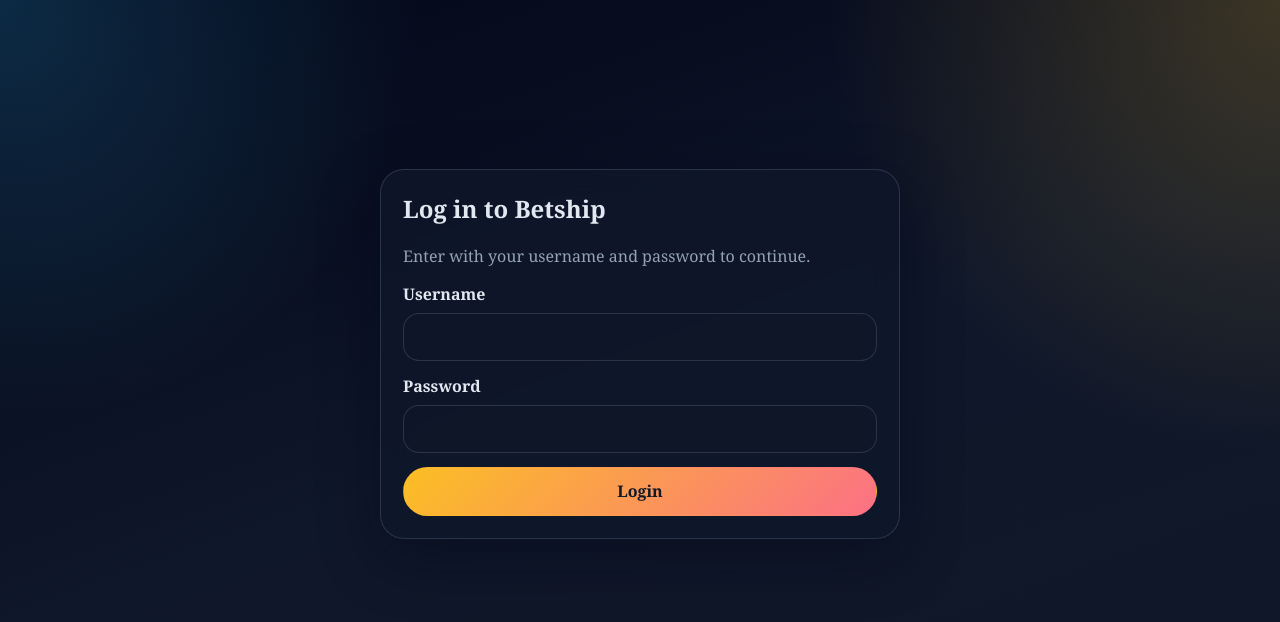
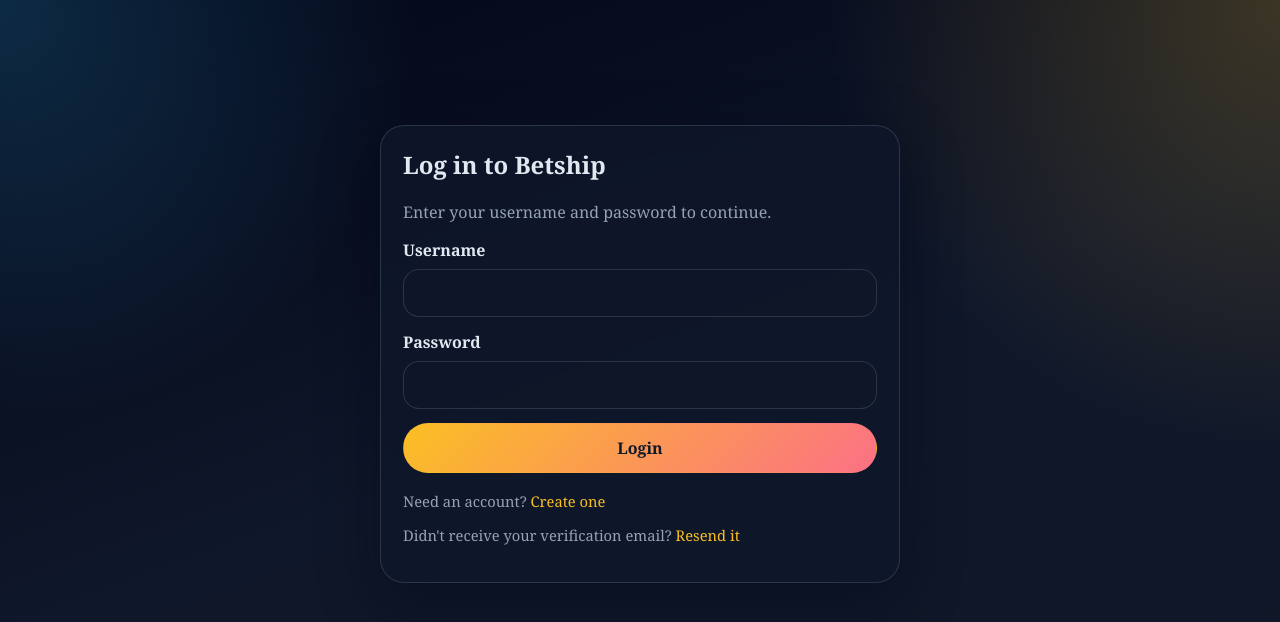
Before and after one commit to marcosistoocommon/Betship, a Flask app: page /login in a window 1280 px wide. Shown: the top 622 px of the page. Run offline with Flask 3, Linux system fonts and the light colour scheme.

Commit message:
added email and verification

```diff
--- a/app.py
+++ b/app.py
@@ -1,5 +1,11 @@
+import hashlib
+import os
 import random
+import re
+import secrets
 import sqlite3
+import subprocess
+import time
 from pathlib import Path
 from functools import wraps
 
@@ -7,8 +13,15 @@
 from werkzeug.security import check_password_hash, generate_password_hash
 
 app = Flask(__name__)
-app.secret_key = "betship-dev-secret-key"
+app.secret_key = os.environ.get("BETSHIP_SECRET_KEY")
+if not app.secret_key:
+    raise RuntimeError("BETSHIP_SECRET_KEY must be configured.")
 DATABASE_PATH = Path(__file__).with_name("betship.db")
+
+BETSHIP_BASE_URL = os.environ.get("BETSHIP_BASE_URL", "http://127.0.0.1:5000").rstrip("/")
+BETSHIP_EMAIL = os.environ.get("BETSHIP_EMAIL", "")
+VERIFICATION_TOKEN_TTL = 60 * 60
+EMAIL_RE = re.compile(r"^[^@\s]+@[^@\s]+\.[^@\s]+$")
 
 
 def get_db_connection():
@@ -26,7 +39,11 @@
                 id INTEGER PRIMARY KEY AUTOINCREMENT,
                 username TEXT NOT NULL UNIQUE,
                 password TEXT NOT NULL,
-                balance REAL NOT NULL DEFAULT 0
+                balance REAL NOT NULL DEFAULT 0,
+                email TEXT,
+                email_verified INTEGER NOT NULL DEFAULT 0,
+                verification_token_hash TEXT,
+                verification_expires_at INTEGER
             );
 
             CREATE TABLE IF NOT EXISTS bets (
@@ -54,6 +71,14 @@
         )
         _ensure_column(connection, "bets", "title", "TEXT NOT NULL DEFAULT ''")
         _ensure_column(connection, "bets", "description", "TEXT DEFAULT ''")
+        _ensure_column(connection, "users", "email", "TEXT")
+        _ensure_column(connection, "users", "email_verified", "INTEGER NOT NULL DEFAULT 0")
+        _ensure_column(connection, "users", "verification_token_hash", "TEXT")
+        _ensure_column(connection, "users", "verification_expires_at", "INTEGER")
+        connection.execute(
+            "CREATE UNIQUE INDEX IF NOT EXISTS idx_users_email_unique "
+            "ON users(email) WHERE email IS NOT NULL"
+        )
 
 
 def _ensure_column(connection, table_name: str, column_name: str, column_definition: str):
@@ -79,11 +104,25 @@
     return fetch_one("SELECT * FROM users WHERE id = ?", (user_id,))
 
 
-def login_required(view_function):
+def session_user_required(view_function):
     @wraps(view_function)
     def wrapped_view(*args, **kwargs):
         if current_user() is None:
             return redirect(url_for("login"))
+        return view_function(*args, **kwargs)
+
+    return wrapped_view
+
+
+def login_required(view_function):
+    @wraps(view_function)
+    def wrapped_view(*args, **kwargs):
+        user = current_user()
+        if user is None:
+            return redirect(url_for("login"))
+        if not user["email_verified"]:
+            flash("Please verify your email address before continuing.")
+            return redirect(url_for("setup_email"))
         return view_function(*args, **kwargs)
 
     return wrapped_view
@@ -95,32 +134,161 @@
         connection.commit()
 
 
-def create_user_if_needed(username: str, password: str):
-    user = fetch_one("SELECT * FROM users WHERE username = ?", (username,))
-    if user is not None:
-        stored_password = user["password"]
-        if stored_password.startswith("pbkdf2:") or stored_password.startswith("scrypt:"):
-            if not check_password_hash(stored_password, password):
-                raise ValueError("Invalid password")
-        elif stored_password != password:
-            raise ValueError("Invalid password")
-        else:
-            with get_db_connection() as connection:
-                connection.execute(
-                    "UPDATE users SET password = ? WHERE id = ?",
-                    (generate_password_hash(password), user["id"]),
-                )
-                connection.commit()
-        return user["id"]
+def validate_email(email: str) -> str:
+    email = email.strip().lower()
+    if not EMAIL_RE.fullmatch(email):
+        raise ValueError("Please enter a valid email address.")
+    return email
+
+
+def create_verification_token():
+    raw_token = secrets.token_urlsafe(32)
+    token_hash = hashlib.sha256(raw_token.encode("utf-8")).hexdigest()
+    expires_at = int(time.time()) + VERIFICATION_TOKEN_TTL
+    return raw_token, token_hash, expires_at
+
+
+def send_verification_email(email: str, username: str, raw_token: str):
+    if not BETSHIP_EMAIL:
+        raise RuntimeError("BETSHIP_EMAIL is not configured.")
+
+    verification_url = f"{BETSHIP_BASE_URL}/verify-email/{raw_token}"
+
+    message = f"""From: {BETSHIP_EMAIL}
+To: {email}
+Subject: Verify your Betship account
+Content-Type: text/plain; charset=UTF-8
+
+Hello {username},
+
+Welcome to Betship.
+
+Please verify your email address by opening this link:
+
+{verification_url}
+
+This link expires in 1 hour.
+
+If you did not create a Betship account, you can ignore this email.
+
+Betship
+"""
+
+    try:
+        subprocess.run(
+            ["msmtp", "-t"],
+            input=message,
+            text=True,
+            check=True,
+            capture_output=True,
+        )
+    except FileNotFoundError as error:
+        raise RuntimeError("msmtp is not installed or is not in PATH.") from error
+    except subprocess.CalledProcessError as error:
+        detail = error.stderr.strip() if error.stderr else "msmtp returned an error."
+        raise RuntimeError(f"Could not send verification email: {detail}") from error
+
+
+def create_verification_for_user(user_id: int):
+    user = fetch_one("SELECT id, username, email FROM users WHERE id = ?", (user_id,))
+    if user is None:
+        raise ValueError("User not found.")
+    if not user["email"]:
+        raise ValueError("An email address is required.")
+    if user["email_verified"]:
+        return
+
+    raw_token, token_hash, expires_at = create_verification_token()
 
     with get_db_connection() as connection:
-        cursor = connection.execute(
-            "INSERT INTO users (username, password, balance) VALUES (?, ?, 1000)",
-            (username, generate_password_hash(password),),
+        connection.execute(
+            """
+            UPDATE users
+            SET verification_token_hash = ?,
+                verification_expires_at = ?
+            WHERE id = ?
+            """,
+            (token_hash, expires_at, user_id),
         )
         connection.commit()
-        return cursor.lastrowid
 
+    send_verification_email(user["email"], user["username"], raw_token)
+
+
+def register_user(username: str, email: str, password: str):
+    username = username.strip()
+    email = validate_email(email)
+
+    if not username:
+        raise ValueError("Username is required.")
+    if not password:
+        raise ValueError("Password is required.")
+
+    raw_token, token_hash, expires_at = create_verification_token()
+
+    with get_db_connection() as connection:
+        existing_user = connection.execute(
+            "SELECT id FROM users WHERE username = ? OR email = ?",
+            (username, email),
+        ).fetchone()
+        if existing_user is not None:
+            raise ValueError("Username or email is already registered.")
+
+        cursor = connection.execute(
+            """
+            INSERT INTO users (
+                username,
+                password,
+                balance,
+                email,
+                email_verified,
+                verification_token_hash,
+                verification_expires_at
+            )
+            VALUES (?, ?, 1000, ?, 0, ?, ?)
+            """,
+            (
+                username,
+                generate_password_hash(password),
+                email,
+                token_hash,
+                expires_at,
+            ),
+        )
+        connection.commit()
+        user_id = cursor.lastrowid
+
+    try:
+        send_verification_email(email, username, raw_token)
+    except RuntimeError as error:
+        raise RuntimeError(
+            "Your account was created, but the verification email could not be sent. "
+            "Please use the resend option."
+        ) from error
+
+    return user_id
+
+
+def authenticate_user(username: str, password: str):
+    user = fetch_one("SELECT * FROM users WHERE username = ?", (username,))
+    if user is None:
+        return None
+
+    stored_password = user["password"]
+    if stored_password.startswith(("pbkdf2:", "scrypt:")):
+        if not check_password_hash(stored_password, password):
+            return None
+    elif stored_password == password:
+        with get_db_connection() as connection:
+            connection.execute(
+                "UPDATE users SET password = ? WHERE id = ?",
+                (generate_password_hash(password), user["id"]),
+            )
+            connection.commit()
+    else:
+        return None
+
+    return fetch_one("SELECT * FROM users WHERE id = ?", (user["id"],))
 
 def update_user_profile(user_id: int, username: str, password: str | None = None):
     username = username.strip()
@@ -175,7 +343,17 @@
             connection.execute("UPDATE users SET balance = balance + ? WHERE id = ?", (wager["amount_betted"], wager["us_id"]))
             connection.execute("DELETE FROM wagers WHERE id = ?", (wager_id,))
         connection.execute(
-            "UPDATE users SET username = ?, password = ?, balance = 0 WHERE id = ?",
+            """
+            UPDATE users
+            SET username = ?,
+                password = ?,
+                balance = 0,
+                email = NULL,
+                email_verified = 0,
+                verification_token_hash = NULL,
+                verification_expires_at = NULL
+            WHERE id = ?
+            """,
             (f"deleted-user-{user_id}", generate_password_hash("deleted"), user_id),
         )
         connection.commit()
@@ -386,25 +564,177 @@
     return render_template("home.html", user=user, open_bets=bets, created_bets=created_bets)
 
 
+@app.route("/register", methods=["GET", "POST"])
+def register():
+    if current_user() is not None:
+        return redirect(url_for("hello"))
+
+    if request.method == "POST":
+        username = request.form.get("username", "").strip()
+        email = request.form.get("email", "").strip().lower()
+        password = request.form.get("password", "")
+
+        try:
+            register_user(username, email, password)
+        except ValueError as error:
+            flash(str(error))
+            return render_template("register.html", user=None)
+        except RuntimeError as error:
+            flash(str(error))
+            return redirect(url_for("resend_verification"))
+
+        flash("Account created. Check your email to verify your account.")
+        return redirect(url_for("login"))
+
+    return render_template("register.html", user=None)
+
+
 @app.route("/login", methods=["GET", "POST"])
 def login():
     if request.method == "POST":
-        username = request.form["username"].strip()
-        password = request.form["password"].strip()
+        username = request.form.get("username", "").strip()
+        password = request.form.get("password", "")
+
         if not username or not password:
             flash("Username and password are required.")
             return render_template("login.html", user=current_user())
 
-        try:
-            user_id = create_user_if_needed(username, password)
-        except ValueError as error:
-            flash(str(error))
+        user = authenticate_user(username, password)
+        if user is None:
+            flash("Invalid username or password.")
             return render_template("login.html", user=current_user())
 
-        session["user_id"] = user_id
+        if not user["email"]:
+            session["user_id"] = user["id"]
+            flash("Please add an email address to your account.")
+            return redirect(url_for("setup_email"))
+
+        if not user["email_verified"]:
+            flash("Please verify your email address before logging in.")
+            return redirect(url_for("resend_verification"))
+
+        session["user_id"] = user["id"]
         return redirect(url_for("hello"))
 
     return render_template("login.html", user=current_user())
+
+
+@app.route("/setup-email", methods=["GET", "POST"])
+@session_user_required
+def setup_email():
+    user = current_user()
+
+    if user["email"] and user["email_verified"]:
+        return redirect(url_for("hello"))
+
+    if request.method == "POST":
+        try:
+            email = validate_email(request.form.get("email", ""))
+        except ValueError as error:
+            flash(str(error))
+            return render_template("setup_email.html", user=current_user())
+
+        existing_user = fetch_one(
+            "SELECT id FROM users WHERE email = ? AND id != ?",
+            (email, user["id"]),
+        )
+        if existing_user is not None:
+            flash("That email address is already registered.")
+            return render_template("setup_email.html", user=current_user())
+
+        with get_db_connection() as connection:
+            connection.execute(
+                """
+                UPDATE users
+                SET email = ?,
+                    email_verified = 0,
+                    verification_token_hash = NULL,
+                    verification_expires_at = NULL
+                WHERE id = ?
+                """,
+                (email, user["id"]),
+            )
+            connection.commit()
+
+        try:
+            create_verification_for_user(user["id"])
+        except RuntimeError as error:
+            flash(str(error))
+            return render_template("setup_email.html", user=current_user())
+
+        session.pop("user_id", None)
+        flash("Verification email sent. Check your inbox before logging in.")
+        return redirect(url_for("login"))
+
+    return render_template("setup_email.html", user=user)
+
+
+@app.route("/verify-email/<token>")
+def verify_email(token):
+    token_hash = hashlib.sha256(token.encode("utf-8")).hexdigest()
+    now = int(time.time())
+
+    user = fetch_one(
+        """
+        SELECT id
+        FROM users
+        WHERE verification_token_hash = ?
+          AND verification_expires_at > ?
+          AND email_verified = 0
+        """,
+        (token_hash, now),
+    )
+
+    if user is None:
+        flash("This verification link is invalid or has expired.")
+        return redirect(url_for("resend_verification"))
+
+    with get_db_connection() as connection:
+        connection.execute(
+            """
+            UPDATE users
+            SET email_verified = 1,
+                verification_token_hash = NULL,
+                verification_expires_at = NULL
+            WHERE id = ?
+            """,
+            (user["id"],),
+        )
+        connection.commit()
+
+    flash("Your email has been verified. You can now log in.")
+    return redirect(url_for("login"))
+
+
+@app.route("/resend-verification", methods=["GET", "POST"])
+def resend_verification():
+    if request.method == "POST":
+        email = request.form.get("email", "").strip().lower()
+
+        if EMAIL_RE.fullmatch(email):
+            user = fetch_one(
+                """
+                SELECT id
+                FROM users
+                WHERE email = ?
+                  AND email_verified = 0
+                """,
+                (email,),
+            )
+
+            if user is not None:
+                try:
+                    create_verification_for_user(user["id"])
+                except RuntimeError:
+                    pass
+
+        flash(
+            "If an unverified account exists for that email address, "
+            "a new verification link has been sent."
+        )
+        return redirect(url_for("login"))
+
+    return render_template("resend_verification.html", user=current_user())
 
 
 @app.route("/logout", methods=["POST"])
@@ -639,4 +969,4 @@
 
 
 if __name__ == '__main__':
-    app.run(debug=True)
+    app.run(debug=os.environ.get("FLASK_DEBUG") == "1")
--- a/templates/login.html
+++ b/templates/login.html
@@ -4,20 +4,28 @@
 <div style="display: grid; place-items: center; min-height: calc(100vh - 140px);">
     <section class="card" style="width: min(520px, 100%);">
         <h2>Log in to Betship</h2>
-        <p class="muted">Enter with your username and password to continue.</p>
+        <p class="muted">Enter your username and password to continue.</p>
         <form class="form-grid" method="post">
             <label>
                 Username
-                <input type="text" name="username" required>
+                <input type="text" name="username" autocomplete="username" required>
             </label>
             <label>
                 Password
-                <input type="password" name="password" required>
+                <input type="password" name="password" autocomplete="current-password" required>
             </label>
             <div class="actions">
                 <input class="button button-primary" type="submit" value="Login">
             </div>
         </form>
+        <p class="fine" style="margin-top: 18px;">
+            Need an account?
+            <a href="{{ url_for('register') }}" style="color: var(--accent);">Create one</a>
+        </p>
+        <p class="fine">
+            Didn't receive your verification email?
+            <a href="{{ url_for('resend_verification') }}" style="color: var(--accent);">Resend it</a>
+        </p>
     </section>
 </div>
 {% endblock %}
```
Also changed, not shown: templates/profile.html (+9 -0 lines), templates/register.html (added, +28 -0 lines), templates/resend_verification.html (added, +20 -0 lines), templates/setup_email.html (added, +24 -0 lines), 2 other files.
